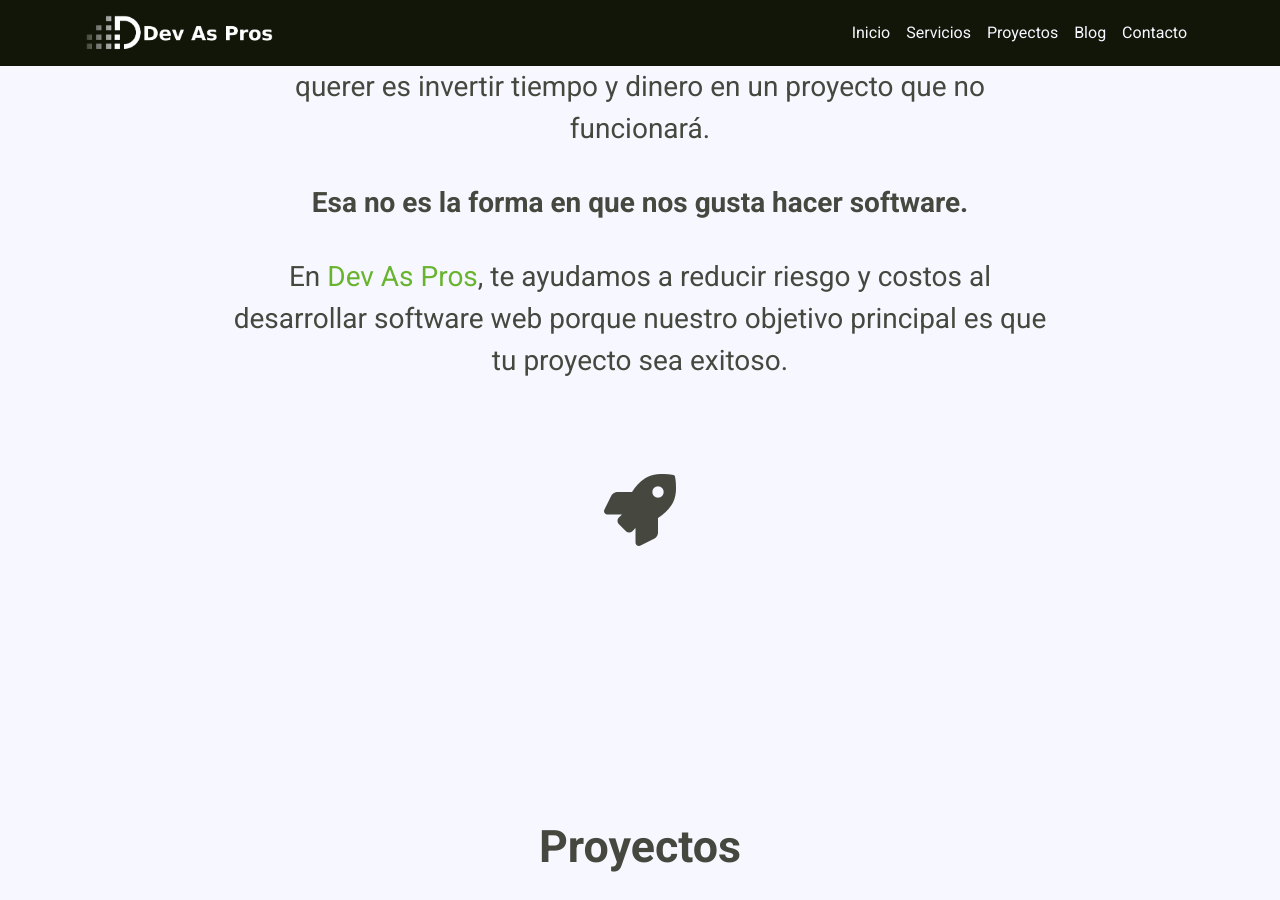
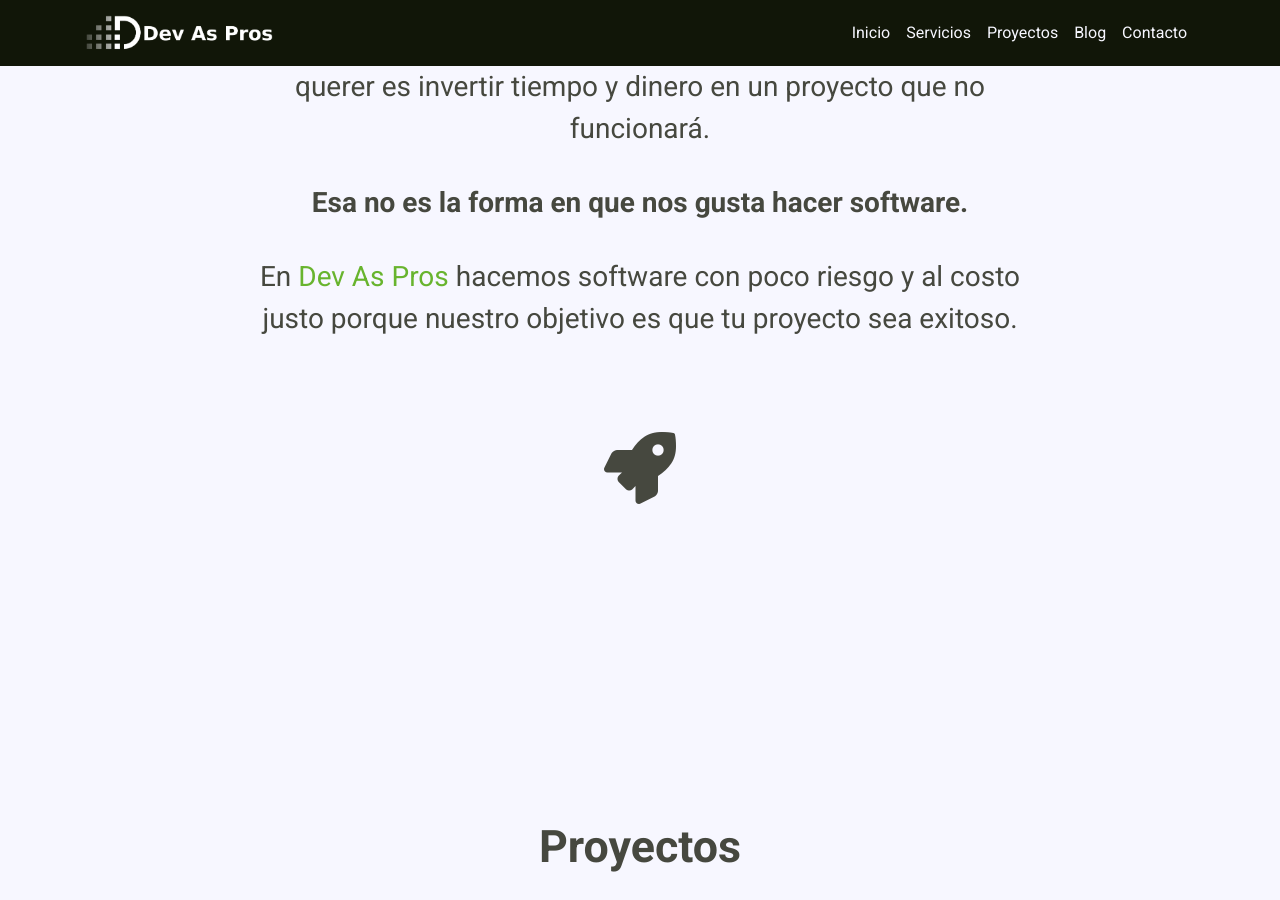
Before and after one commit to devaspros/website, a Jekyll site: the page built from index.html, in a window 1280 px wide and 900 px high, scrolled down 1060 px. Built offline with Jekyll 4.4.1, drawn with Linux system fonts in a browser that asks for light colours.

Commit message:
Change intro text

```diff
--- a/index.html
+++ b/index.html
@@ -24,7 +24,7 @@ title: Desarrollo de Software
           <strong>Esa no es la forma en que nos gusta hacer software.</strong>
         </p>
         <p>
-          En <span>Dev As Pros</span>, te ayudamos a reducir riesgo y costos al desarrollar software web porque nuestro objetivo principal es que tu proyecto sea exitoso.
+          En <span>Dev As Pros</span> hacemos software con poco riesgo y al costo justo porque nuestro objetivo es que tu proyecto sea exitoso.
         </p>
       </div>
     </div>
```
